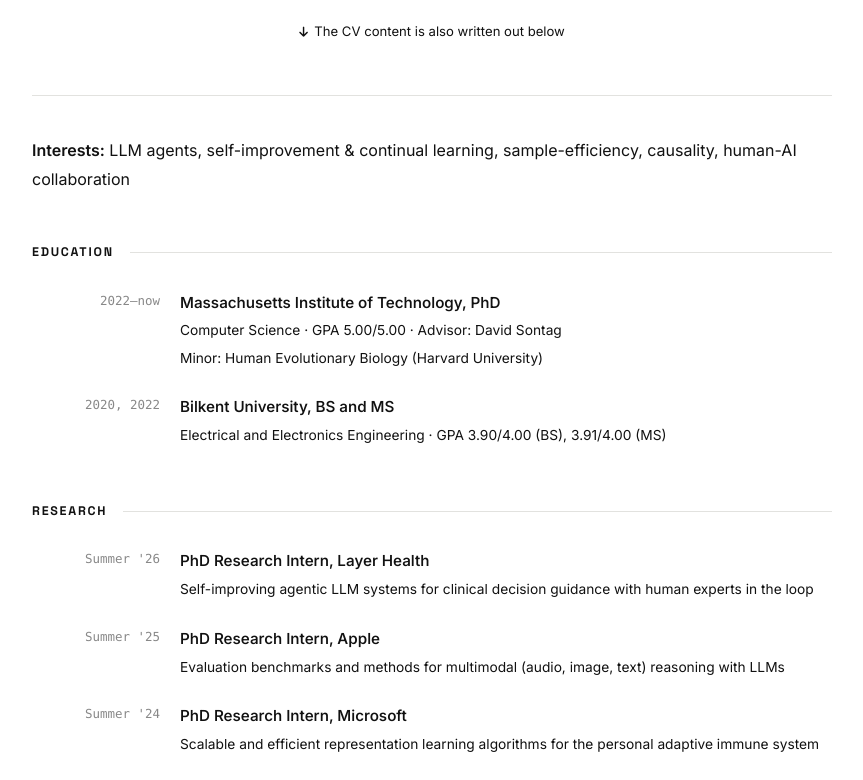
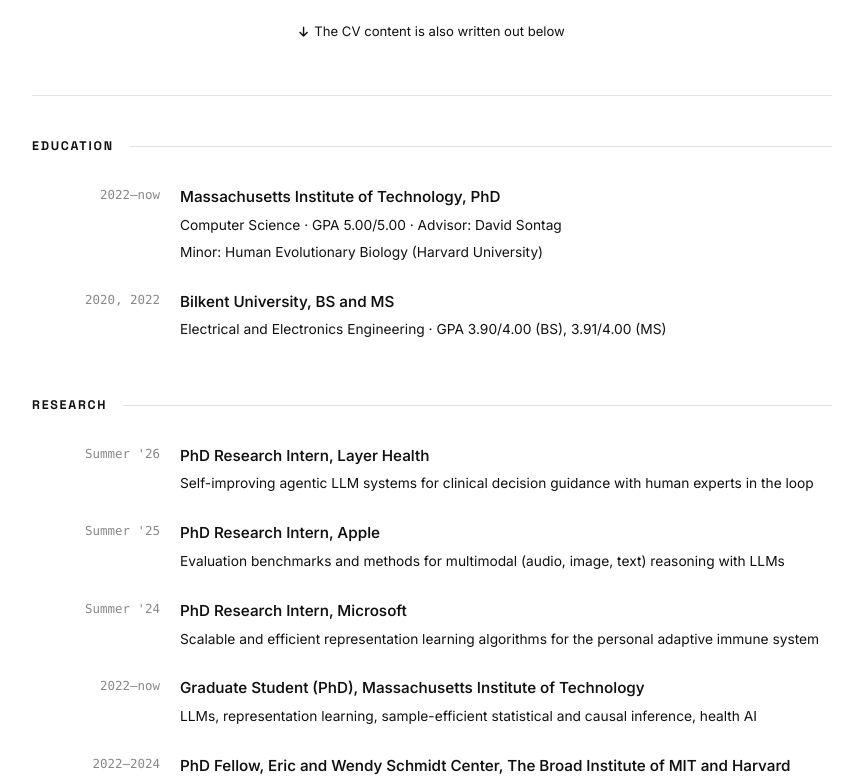
Before and after one commit to demireal/demireal.github.io, a Jekyll site: the page built from _pages/cv.md, in a window 1280 px wide and 900 px high, scrolled down 559 px, cut to the strip 120-900 px from the top of the window. Shown: the whole strip, without its empty margins (208-1071 px from the left). Built offline with Jekyll 4.4.1, drawn with Linux system fonts in a browser that asks for light colours.

Commit message:
Update cv.md

```diff
--- a/_pages/cv.md
+++ b/_pages/cv.md
@@ -20,11 +20,6 @@
 
 <!-- ── CV content ──────────────────────────────────────── -->
 <div class="cv-content">
-
-  <p class="cv-interests">
-    <span class="ri-label">Interests:</span>
-    LLM agents, self-improvement &amp; continual learning, sample-efficiency, causality, human-AI collaboration
-  </p>
 
   <section class="section">
     <h2 class="section__heading">education</h2>
```
